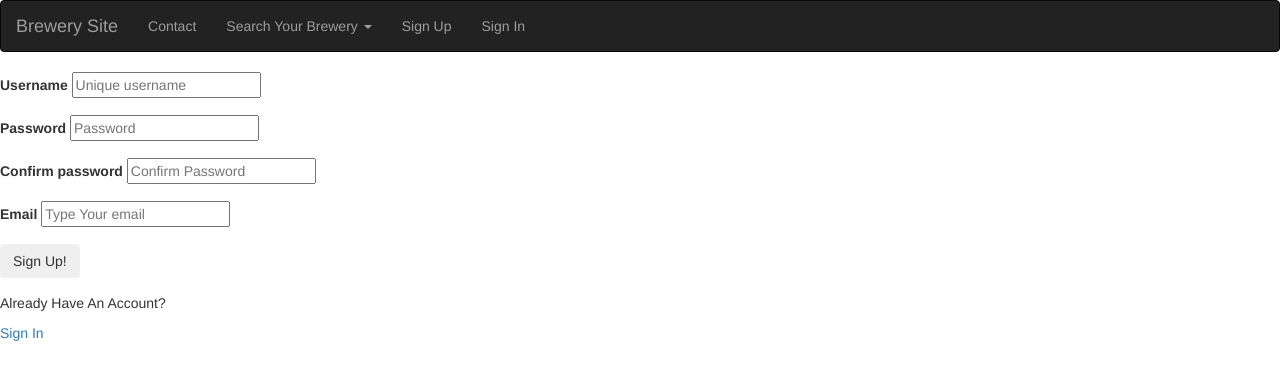
After one commit to Pawlik-Lukasz/BreweryWebsite, a Flask app: page /register in a window 1280 px wide. The commit adds this page. Shown: the top 380 px of the page. Run offline with Flask 3, Linux system fonts and the light colour scheme; some libraries are stand-ins or nearby versions.

Commit message:
Made Sign Up and Sign In subpages

```diff
--- /dev/null
+++ b/forms.py
@@ -0,0 +1,21 @@
+from flask_wtf import FlaskForm
+from wtforms import StringField, SubmitField, PasswordField
+from wtforms.validators import InputRequired, Email, Length, EqualTo, ValidationError, Regexp
+
+
+class Registration(FlaskForm):
+    username = StringField("Username", validators=[InputRequired(), Length(min=3, max=20)])
+    password = PasswordField("Password", validators=[InputRequired(), EqualTo('password_confirm',
+                                                                              message="Passwords have to be identical"),
+                                                     Length(min=6, max=60)])
+    password_confirm = PasswordField("Confirm password", validators=[InputRequired(),
+                                                                     Length(min=6, max=60)])
+    email = StringField("Email", validators=[InputRequired(), Email(message="Type correct email address")])
+    submit = SubmitField('Sign Up!')
+
+
+class Login(FlaskForm):
+    username = StringField("Username",
+                           validators=[InputRequired(), Length(min=3, max=20)])
+    password = PasswordField("Password", validators=[InputRequired(), Length(min=6, max=60)])
+    submit = SubmitField('Sign In!')
--- a/main.py
+++ b/main.py
@@ -1,51 +1,41 @@
 from flask import Flask, render_template, request, flash, redirect, url_for
 from flask_bootstrap5 import Bootstrap
-from flask_wtf import FlaskForm
-from wtforms import StringField, SubmitField, SelectField
-from wtforms.validators import DataRequired
 import requests
 import random
-import ast
 import os
 from dotenv import load_dotenv
-
-
-# make Flask application with home, contact, and search brewery
-# if user wants to search for brewery, they can input text.
-# if search response has some object, then take the user,
-# to different sub-site with information about brewery
-# if you will be able to do that, make another sub-site to which
-# user can append breweries from search-brewery sub-site that they like
+from forms import Registration, Login
 
 load_dotenv()
 app = Flask(__name__)
 app.secret_key = os.getenv("SECRET_KEY")
 
-
-# class FavForm(FlaskForm):
-#     brewery = StringField('Brewery Rating', validators=[DataRequired()])
-#     submit = SubmitField('Submit')
+bootstrap = Bootstrap(app)
 
 
 @app.route("/")
 def home():
-    return render_template(template_name_or_list="index.html")
+    return render_template(template_name_or_list="index.html",
+                           title="Home")
 
 
 @app.route("/search", methods=["GET", "POST"])
 def search():
-    # form = FavForm(request.form)
     if request.method == "POST":
         brewery_search = request.form["message"]
         breweries = requests.get(url=f"https://api.openbrewerydb.org/v1/breweries/search?query={brewery_search}")
         breweries_json = breweries.json()
         try:
             random_breweries = random.sample(breweries_json, 5)
-            return render_template(template_name_or_list="results.html", breweries=random_breweries)
+            return render_template(template_name_or_list="results.html",
+                                   breweries=random_breweries,
+                                   title="Results")
         except ValueError:
+            flash("Sorry, there are no breweries that match Your search query")
             return render_template(template_name_or_list="index.html")
     else:
-        return render_template(template_name_or_list="search.html")
+        return render_template(template_name_or_list="search.html",
+                               title="Search")
 
 
 @app.route("/favourites", methods=["GET", "POST"])
@@ -56,7 +46,8 @@ def favourites():
             [list_of_brews.append(eval(line)) for line in f.readlines()]
 
         return render_template(template_name_or_list="favourites.html",
-                               list_of_brews=list_of_brews)
+                               list_of_brews=list_of_brews,
+                               title="Favourites")
     else:
         with open('fav_brew.txt', 'a', encoding='utf-8') as f:
             f.write(request.form["chosen-brewery"] + '\n')
@@ -76,5 +67,27 @@ def delete_fav():
     return redirect(url_for('home'))
 
 
+@app.route('/register', methods=["GET", "POST"])
+def register():
+    form = Registration()
+    if form.validate_on_submit():
+        flash("Signed Up properly")
+        return redirect(url_for('home'))
+    return render_template(template_name_or_list="register.html",
+                           form=form,
+                           title="Sign Up")
+
+
+@app.route('/login', methods=["GET", "POST"])
+def login():
+    form = Login()
+    if form.validate_on_submit and request.method == "POST":
+        flash("You are now logged in")
+        return redirect(url_for('home'))
+    return render_template(template_name_or_list="login.html",
+                           form=form,
+                           title="Sign Up")
+
+
 if __name__ == '__main__':
     app.run(debug=True)
--- a/requirements.txt
+++ b/requirements.txt
@@ -1,2 +1,4 @@
 requests~=2.31.0
 Flask~=3.0.3
+wtforms~=3.1.0
+python-dotenv~=1.0.1
--- a/templates/base.html
+++ b/templates/base.html
@@ -6,7 +6,7 @@
     <link rel="stylesheet" href="https://maxcdn.bootstrapcdn.com/bootstrap/3.4.1/css/bootstrap.min.css">
     <script src="https://ajax.googleapis.com/ajax/libs/jquery/3.7.1/jquery.min.js"></script>
     <script src="https://maxcdn.bootstrapcdn.com/bootstrap/3.4.1/js/bootstrap.min.js"></script>
-    <title>Base</title>
+    <title>{{ title }}</title>
 </head>
 <!DOCTYPE html>
 <body>
--- a/templates/favourites.html
+++ b/templates/favourites.html
@@ -7,7 +7,6 @@
 
     {% else: %}
         {% for brew in list_of_brews: %}
-            <p>This is Your fav!</p>
             <h1>Name: {{ brew["name"] }}</h1>
             <h2>Address: {{ brew["address_1"] }}</h2>
             <h3>Country: {{ brew["country"] }}</h3>
--- a/templates/index.html
+++ b/templates/index.html
@@ -3,9 +3,9 @@
 
 {% block content %}
 
+    {% for mesg in get_flashed_messages() %}
+        <h1>{{ mesg }}</h1>
+    {% endfor %}
     <p>Hello main page!</p>
-        {% for mesg in get_flashed_messages() %}
-            <h1>{{ mesg }}</h1>
-        {% endfor %}
 
 {% endblock %}
--- a/templates/navbar.html
+++ b/templates/navbar.html
@@ -1,11 +1,10 @@
-<nav class="navbar fixed-top navbar-inverse">
+<nav class="navbar navbar-expand-md navbar-dark bg-steel fixed-top navbar-inverse">
     <div class="container-fluid">
         <div class="navbar-header">
-            <a class="navbar-brand" href="">Brewery Site</a>
+            <a class="navbar-brand" href="{{ url_for('home') }}">Brewery Site</a>
         </div>
         <ul class="nav navbar-nav">
-            <li class="active"><a href="/">Home</a></li>
-            <li><a href="#">Contact</a></li>
+            <li><a class="nav-item nav-link" href="#">Contact</a></li>
             <li class="dropdown">
                 <a class="dropdown-toggle" data-toggle="dropdown">Search Your Brewery
                     <span class="caret"></span></a>
@@ -14,6 +13,9 @@
                     <li><a href="{{ url_for('favourites') }}">Favourite Breweries</a></li>
                 </ul>
             </li>
+            <li><a class="nav-item nav-link" href="{{ url_for('register') }}">Sign Up</a></li>
+            <li><a class="nav-item nav-link" href="{{ url_for('login') }}">Sign In</a></li>
+
         </ul>
     </div>
 </nav>
--- /dev/null
+++ b/templates/register.html
@@ -0,0 +1,45 @@
+{% extends "base.html" %}
+{% include "navbar.html" %}
+
+{% block content %}
+    <div class="content-section">
+        <form method="post" action="">
+            {{ form.hidden_tag() }}
+            <div class="form-group">
+                {{ form.username.label }}
+                {{ form.username(id="floatingPassword", placeholder="Unique username") }}
+            </div>
+            <div class="form-group">
+                {{ form.password.label }}
+                {{ form.password(id="floatingPassword", placeholder="Password") }}
+            </div>
+            <div class="form-group">
+                {{ form.password_confirm.label }}
+                {{ form.password_confirm(id="floatingPassword", placeholder="Confirm Password") }}
+            </div>
+            <div class="form-group">
+                {{ form.email.label }}
+                {{ form.email(id="floatingPassword", placeholder="Type Your email") }}
+            </div>
+            <div class="form-group">
+                {{ form.submit(class="btn") }}
+            </div>
+        </form>
+        {% for error in form.password.errors %}
+                <div class="alert alert-danger input-group" role="alert">
+                <span>{{ error }}</span>
+                </div>
+                {% endfor %}
+        {% for error in form.email.errors %}
+                <div class="alert alert-danger input-group" role="alert">
+                <span>{{ error }}</span>
+                </div>
+                {% endfor %}
+    </div>
+    <div class="border-top">
+        <p>Already Have An Account? </p>
+        <a href="{{ url_for('login') }}">Sign In</a>
+    </div>
+
+
+{% endblock %}
```
Also changed, not shown: templates/login.html (added, +27 -0 lines).
